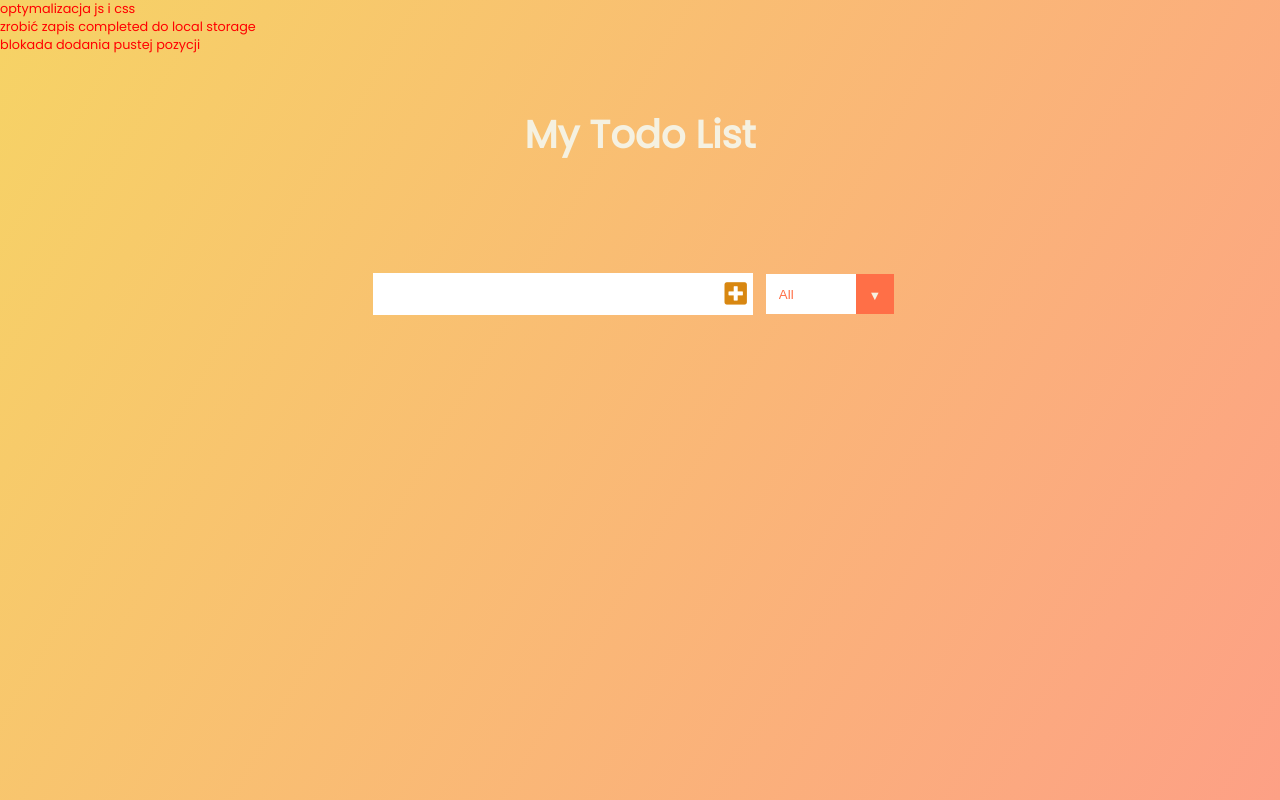
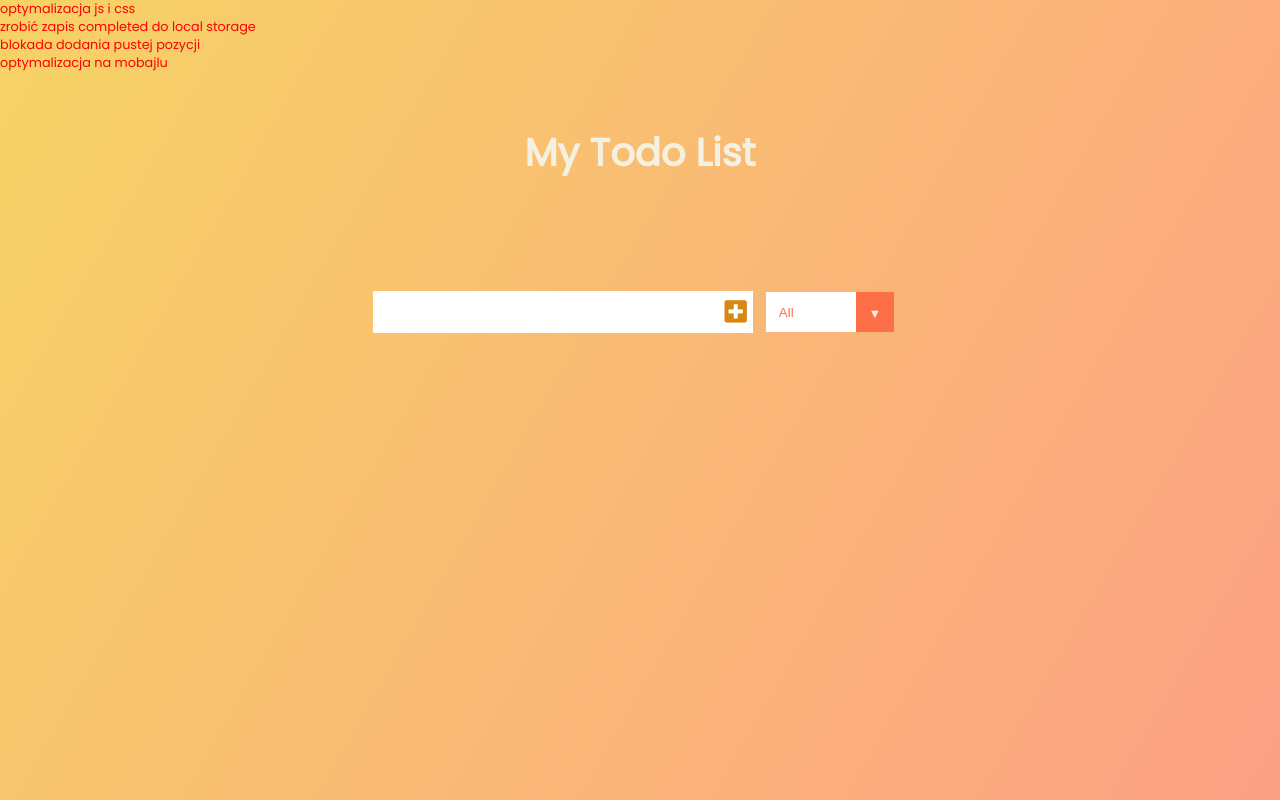
Before and after one commit to PawelZu/todo-list, a plain HTML site: page index.html in a window 1280 px wide. Drawn offline with Linux system fonts and the light colour scheme.

```diff
--- a/index.html
+++ b/index.html
@@ -17,7 +17,8 @@
     <div style="color:red">
         optymalizacja js i css <br>
         zrobić zapis completed do local storage <br>
-        blokada dodania pustej pozycji
+        blokada dodania pustej pozycji <br>
+        optymalizacja na mobajlu
 
     </div>
     <header>
```
